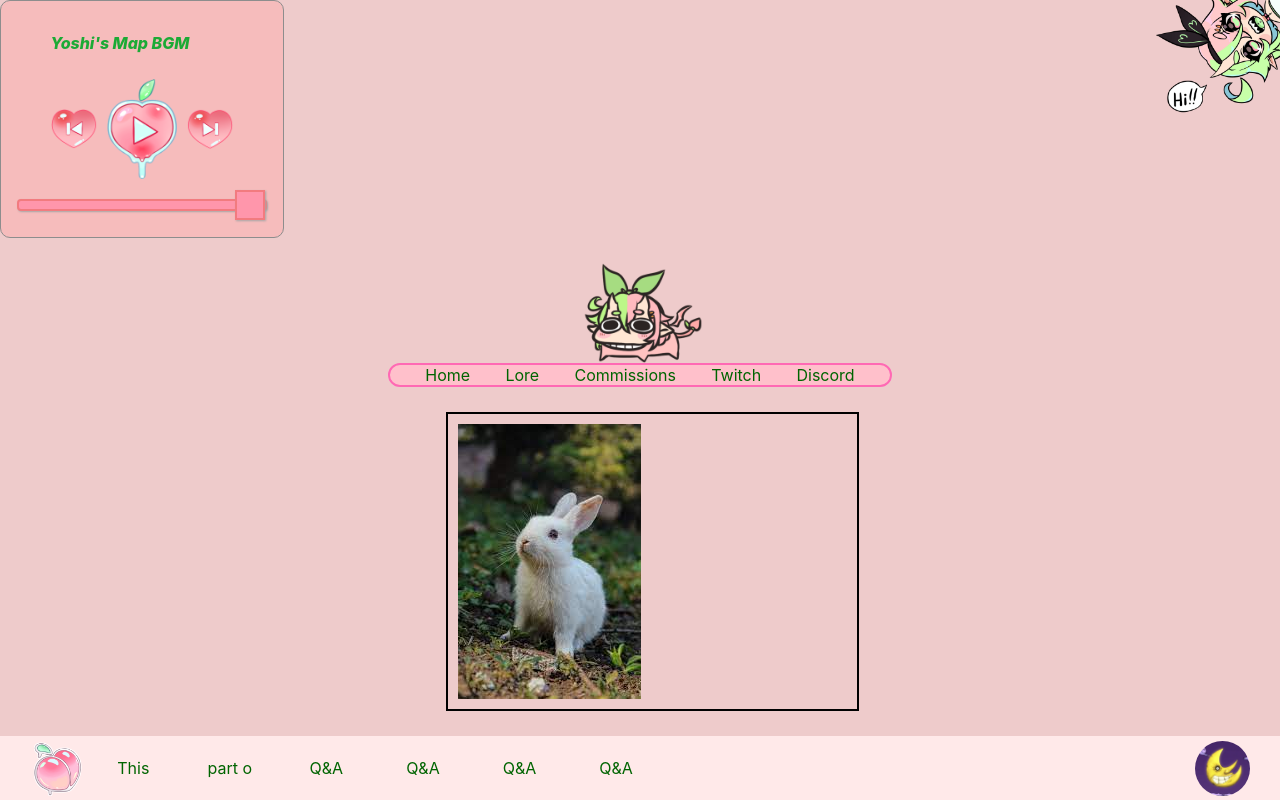
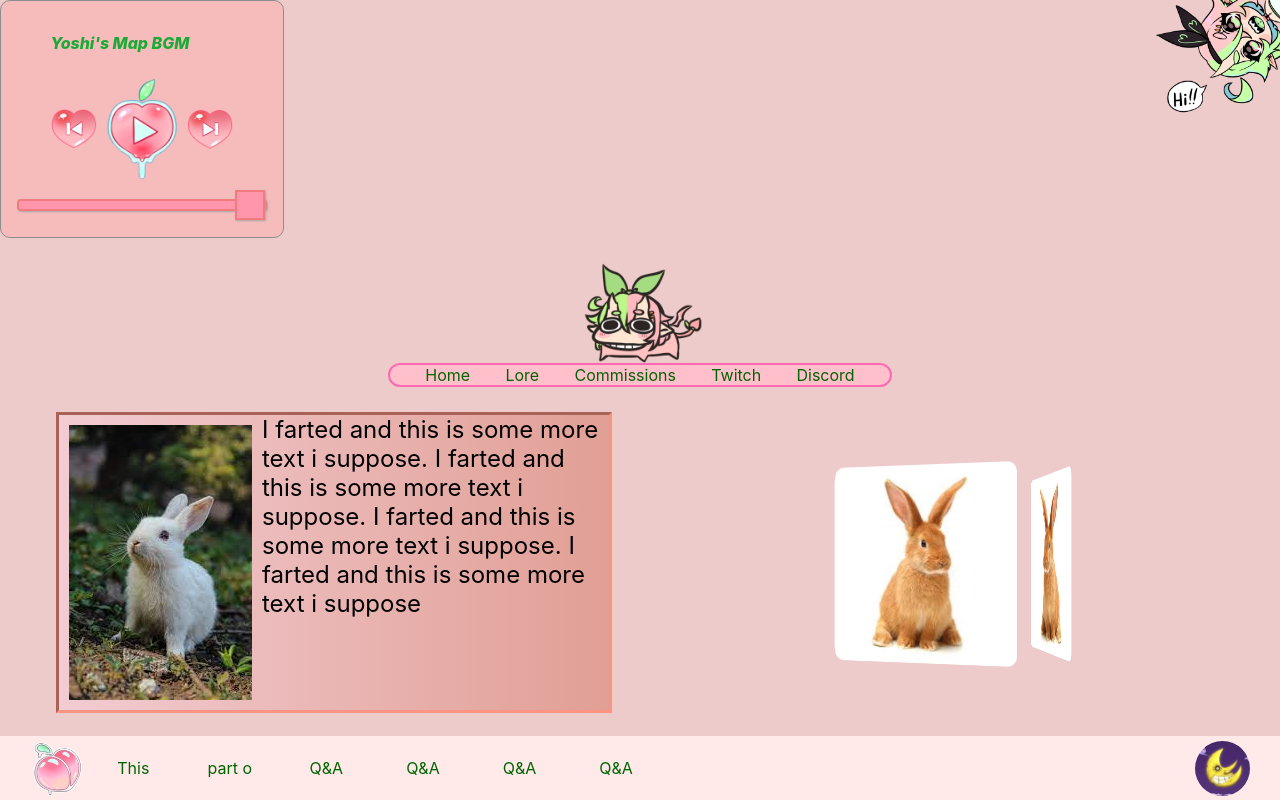
Before and after one commit to jmorales8/Bunnys-space, a React (Create React App) app in the folder ui/: page /home in a window 1280 px wide. Shown: the top 800 px of the page. Built offline with nearby package versions, Linux system fonts and the light colour scheme; no server answers.

Commit message:
start on revamp homepage

```diff
--- a/ui/src/components/ImageCarousel/imgCarousel.scss
+++ b/ui/src/components/ImageCarousel/imgCarousel.scss
@@ -1,24 +1,22 @@
 .carousel {
-  position: relative;
-  width: 400px; /* Adjust as needed */
+  width: 500px; /* Adjust as needed */
   height: 300px; /* Adjust as needed */
   perspective: 1000px;
-  margin: auto;
   overflow: hidden;
 }
 
 .carousel-inner {
   position: absolute;
   width: 100%;
-  height: 100%;
+  height: 34%;
   transform-style: preserve-3d;
   animation: rotate 20s infinite linear;
 }
 
 .carousel-item {
   position: absolute;
-  width: 100px; /* Adjust as needed */
-  height: 100px; /* Adjust as needed */
+  width: 200px; /* Adjust as needed */
+  height: 200px; /* Adjust as needed */
   top: 50%;
   left: 50%;
   transform-origin: center;
--- a/ui/src/pages/Home/Home.tsx
+++ b/ui/src/pages/Home/Home.tsx
@@ -6,11 +6,8 @@ const bruh:string[] = ["bunnyL.png", "bunnyL.png", "bunnyL.png"];
 export function Home() {
   return (
     <div className="home">
-
       <Profile />
-
       <Carousel images={bruh} />
-
     </div>
   )
 }
--- a/ui/src/pages/Home/Profile/Profile.tsx
+++ b/ui/src/pages/Home/Profile/Profile.tsx
@@ -1,4 +1,5 @@
-import { useEffect, useState } from "react";
+import { useContext, useEffect, useState } from "react";
+import { ThemeContext } from "../../../context/ThemeContext";
 
 const profileImages: string[] = [
   "bunnyW.png",
@@ -26,7 +27,11 @@ export function Profile() {
   const [loading, setLoading] = useState(true);
   const [isImageLoaded, setIsImageLoaded] = useState(false);
   const [preloadedImage, setPreloadedImage] = useState<string>("");
-
+  const themeContext = useContext(ThemeContext);
+  if (!themeContext) {
+    throw new Error("DarkMode must be used within a ThemeProvider");
+  }
+  const { isDarkMode } = themeContext;
   useEffect(() => {
     const image = new Image();
     const randomImage = profileImages[RandomImage()];
@@ -52,7 +57,7 @@ export function Profile() {
   }, []);
 
   return (
-    <div className="profile">
+    <div className={isDarkMode ? "profile__night" : "profile"}>
       {loading ? (
         <div className="profile__skeleton">
           <div className="profile__skeleton__text">loading</div>
@@ -66,7 +71,7 @@ export function Profile() {
             src={preloadedImage}
             alt="bunnie"
           />
-          <div className="profile__text">{profile[0]?.bio}</div>
+          <div className="profile__text">I farted and this is some more text i suppose. I farted and this is some more text i suppose. I farted and this is some more text i suppose. I farted and this is some more text i suppose</div>
         </>
       )}
     </div>
--- a/ui/src/pages/Home/Profile/profile.scss
+++ b/ui/src/pages/Home/Profile/profile.scss
@@ -1,29 +1,38 @@
 .profile {
-  border: 2px solid black;
-  margin-left: 25px;
-  width: 35%;
+  border-width: 3px;
+  border-style: inset;
+  border-color: #fc9484;
+  width: 45%;
   max-width: 550px;
   min-width: 375px;
   min-height: 200px;
+  background-image: linear-gradient(to right,rgb(242, 204, 210),#e19f95);
+  &__night {
+    @extend .profile;
+    border-color: #0d0c1b;
+    background-image: linear-gradient(to right,#8c89d2,#4845a3);
+    color: rgb(253, 224, 248);
+  }
   &__image {
     text-align: center;
     float: left;
     padding: 10px;
     height: auto;
-    width: auto\9; /* ie8 */
+    width: auto\9;
     &__loading {
       display: none;
     }
   }
   &__text {
-    text-align: justify;
+    text-align: left;
     padding-right: 10px;
+    font-size: x-large;
+    transition: 0.4s;
   }
   &__skeleton {
     width: 100%;
     height: 200px;
     background-color: rgb(255, 176, 191);
-    // border: 1px solid black;
     position: relative;
     overflow: hidden;
     display: flex;
@@ -35,3 +44,9 @@
     }
   }
 }
+
+@media only screen and (max-width: 900px){
+  .profile__text{
+    font-size: larger;
+  }
+}
--- a/ui/src/pages/Home/home.scss
+++ b/ui/src/pages/Home/home.scss
@@ -1,6 +1,13 @@
 .home {
   display: flex;
-  margin: 0px 55px;
-  flex-direction: column;
   align-items: center;
+  justify-content: space-around;
 }
+
+@media only screen and (max-width: 900px){
+  .home {
+    display: flex;
+    margin: 0px 55px;
+    flex-direction: column;
+  }
+}
```
